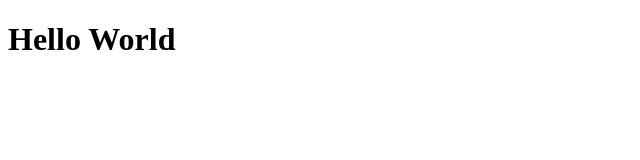
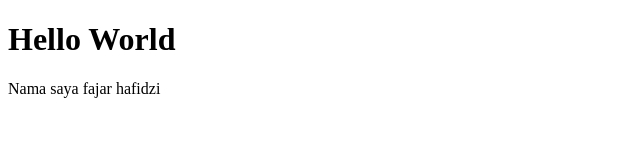
Before and after one commit to fajarha/belajar, a plain HTML site: page index.html in a window 1280 px wide. Shown: the whole page, without its empty margins (0-640 px from the left). Drawn offline with Linux system fonts and the light colour scheme.

Commit message:
menambahkan tag p pada index.html

```diff
--- a/index.html
+++ b/index.html
@@ -10,6 +10,7 @@
 
 <body>
     <h1>Hello World</h1>
+    <p>Nama saya fajar hafidzi</p>
 </body>
 
 </html>
```
